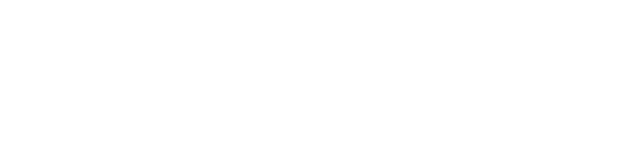
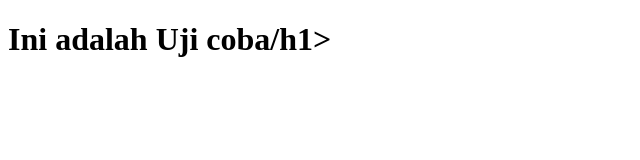
Before and after one commit to errietriAncient/mencoba-git-remote, a plain HTML site: page index.html in a window 1280 px wide. Shown: the whole page, without its empty margins (0-640 px from the left). Drawn offline with Linux system fonts and the light colour scheme.

Commit message:
Update index.html
mengubah  atau menambahkan tag h1 di index.html

```diff
--- a/index.html
+++ b/index.html
@@ -6,6 +6,6 @@
     <title>Document</title>
 </head>
 <body>
-
+    <h1>Ini adalah Uji coba/h1>
 </body>
 </html>
```
